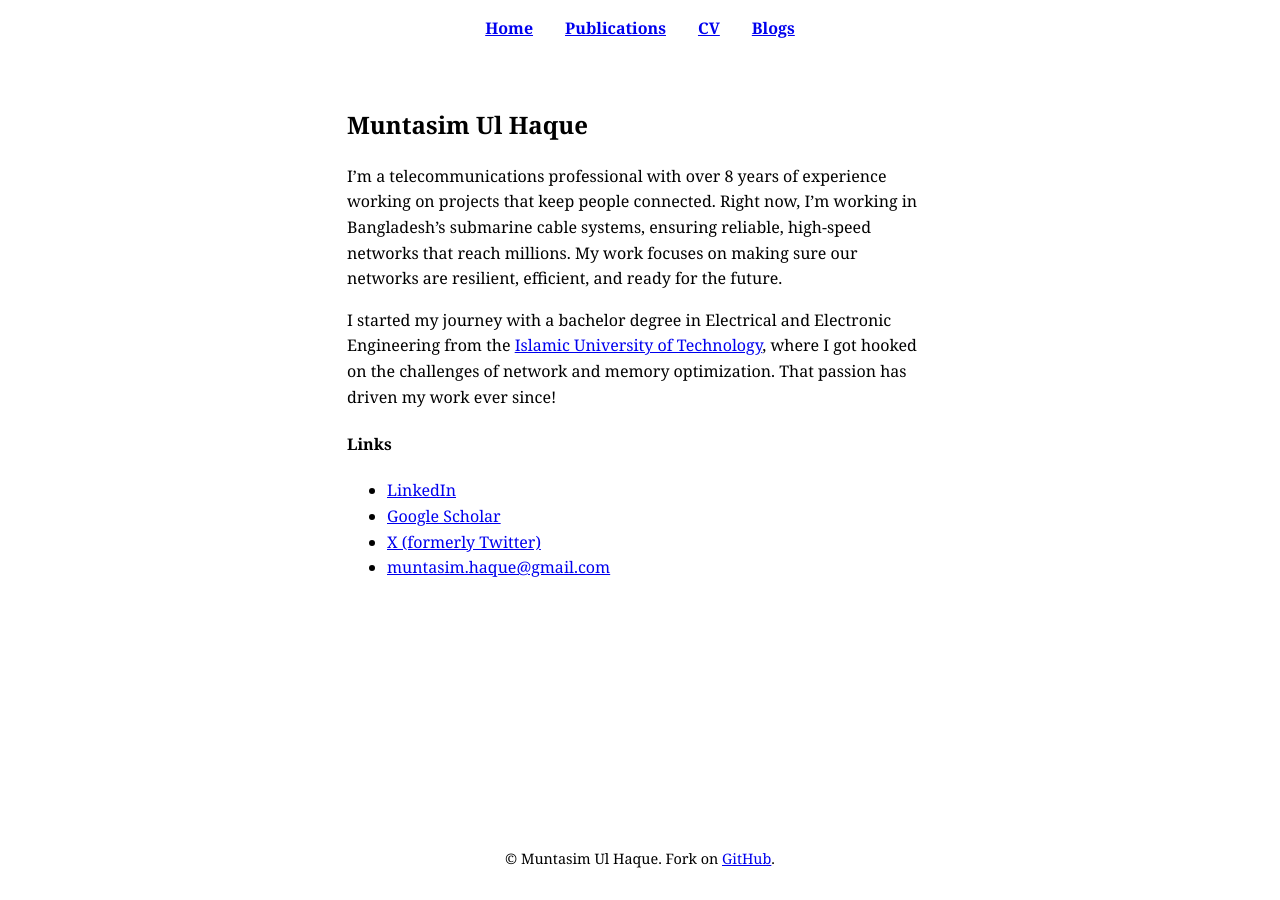
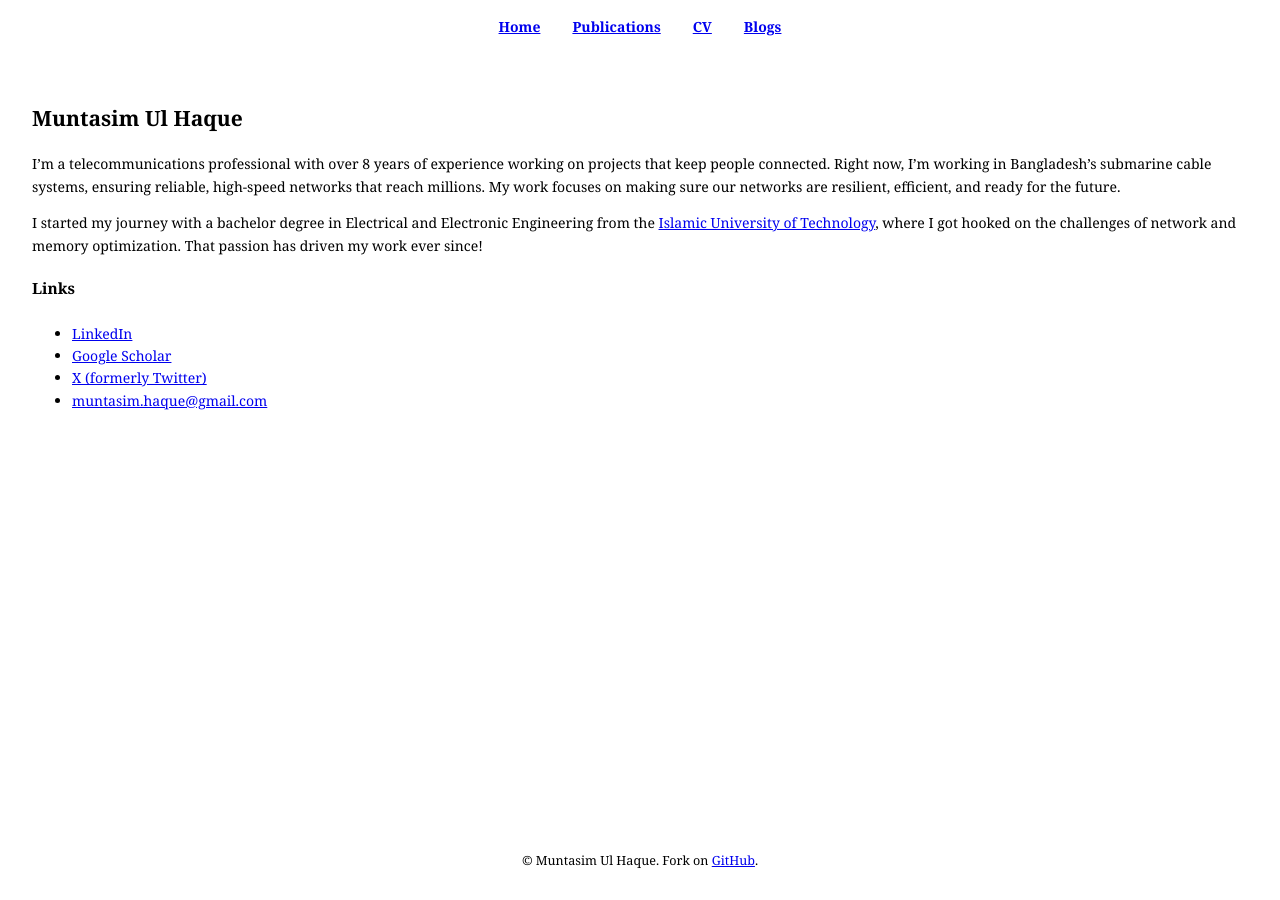
Before and after one commit to muntasimulhaque/muntasimulhaque.github.io, a Jekyll site: the page built from index.md, in a window 1280 px wide. Built offline with Jekyll 4.4.1, drawn with Linux system fonts in a browser that asks for light colours.

Commit message:
Update main.css

```diff
--- a/assets/css/main.css
+++ b/assets/css/main.css
@@ -1,8 +1,3 @@
-/* Variables for the updated color scheme */
-:root {
-    --max-content-width: 650px; /* Reduced max content width for better readability */
-}
-
 /* Global styles */
 body {
     font-family: Georgia, 'Times New Roman', Times, serif;
@@ -11,11 +6,32 @@
     padding: 0;
     width: 100%;
     overflow-x: hidden; /* Prevent horizontal scrolling */
+    font-size: 14px; /* Reduce base font size */
 }
 
-/* Headings - Use Georgia */
-h1, h2, h3, h4, h5, h6 {
-    font-family: Georgia, 'Times New Roman', Times, serif; /* Georgia for headings */
+/* Headings - Reduce font sizes */
+h1 {
+    font-size: 1.75em;  /* 1.75 * 14px = 24.5px */
+}
+
+h2 {
+    font-size: 1.5em;  /* 1.5 * 14px = 21px */
+}
+
+h3 {
+    font-size: 1.25em;  /* 1.25 * 14px = 17.5px */
+}
+
+h4 {
+    font-size: 1.1em;  /* 1.1 * 14px = 15.4px */
+}
+
+h5 {
+    font-size: 1em;  /* Same size as body text, 14px */
+}
+
+h6 {
+    font-size: 0.9em;  /* 0.9 * 14px = 12.6px */
 }
 
 /* Links */
@@ -41,7 +57,7 @@
 main {
     flex: 1;
     padding: 2rem;
-    max-width: var(--max-content-width); /* Reduced for improved readability */
+    max-width: var(--max-content-width); /* Kept original width */
     margin: 0 auto;
     width: 100%;
     box-sizing: border-box; /* Include padding in width calculation */
@@ -108,24 +124,24 @@
 
 .blog-date {
     display: block;
-    font-size: 0.9em;
+    font-size: 0.9em; /* Reduced size for blog date */
     margin-top: 0.1rem;
 }
 
 /* Blog post styles */
 .blog-post h1 {
-    font-size: 1.5em;  /* Reduce font size to be closer to other headings */
+    font-size: 1.75em;  /* Reduced font size */
     margin-top: 0;
     margin-bottom: 0.5rem;
 }
 
 .blog-post {
-    max-width: var(--max-content-width); /* Reduced for better readability */
+    max-width: var(--max-content-width); /* Kept original width */
 }
 
 .blog-post .blog-date {
     display: block;
-    font-size: 0.9em;
+    font-size: 0.9em;  /* Same smaller size as blog date */
     margin-top: 0.2rem;
     margin-bottom: 1rem;
 }
@@ -142,13 +158,14 @@
 /* Main content */
 article {
     flex: 1;
-    max-width: var(--max-content-width); /* Reduced for better readability */
+    max-width: var(--max-content-width); /* Kept original width */
     width: 100%;
     box-sizing: border-box;
 }
 
 article h1 {
     margin-top: 0;
+    font-size: 1.5em; /* Reduced main article title */
 }
 
 /* Footer */
@@ -156,7 +173,7 @@
     font-family: Georgia, 'Times New Roman', Times, serif; /* Georgia for footer text */
     text-align: center;
     padding: 1rem;
-    font-size: 0.9em;
+    font-size: 0.9em; /* Reduced footer font size */
     margin-top: 2rem;
     width: 100%;
     box-sizing: border-box;
```
